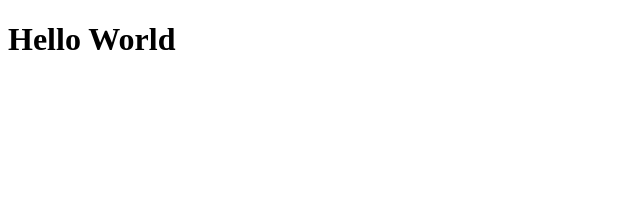
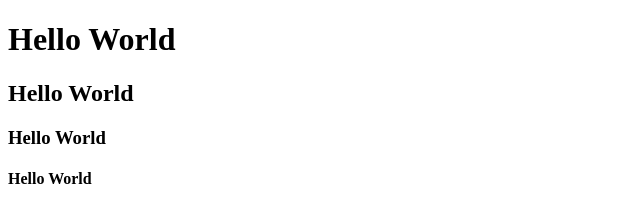
Before and after one commit to iam-jessicawong/uts-lab-pi, a plain HTML site: page index.html in a window 1280 px wide. Shown: the whole page, without its empty margins (0-640 px from the left). Drawn offline with Linux system fonts and the light colour scheme.

Commit message:
Second commit

```diff
--- a/index.html
+++ b/index.html
@@ -8,5 +8,8 @@
 </head>
 <body>
   <h1>Hello World</h1>
+  <h2>Hello World</h2>
+  <h3>Hello World</h3>
+  <h4>Hello World</h4>
 </body>
 </html>
```
